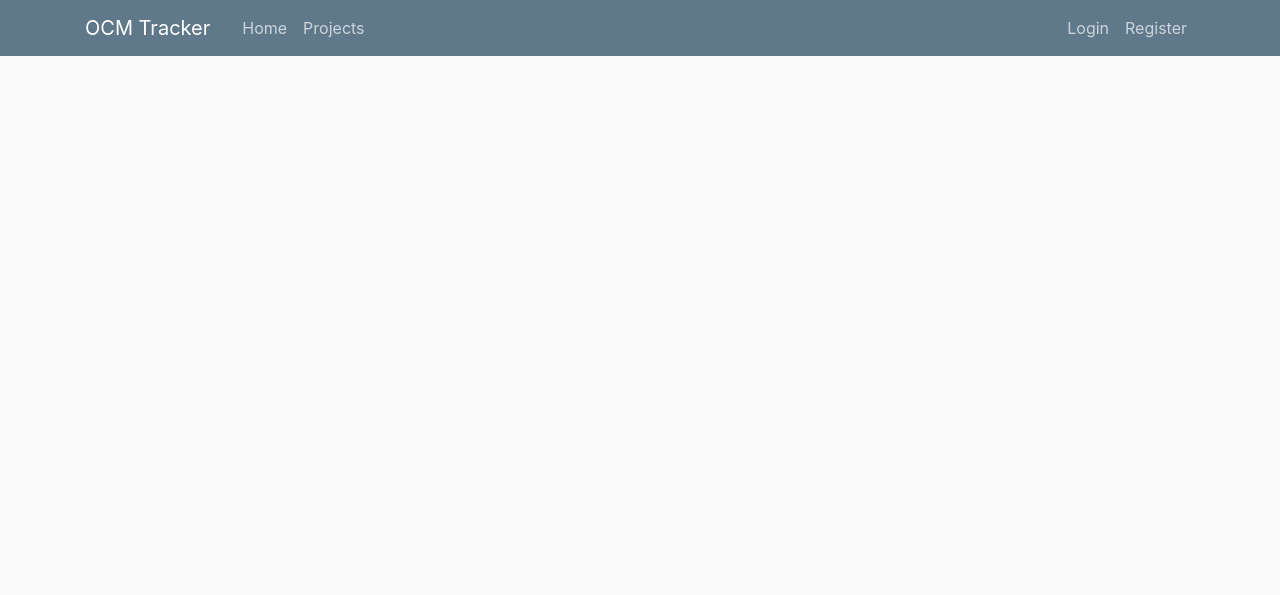
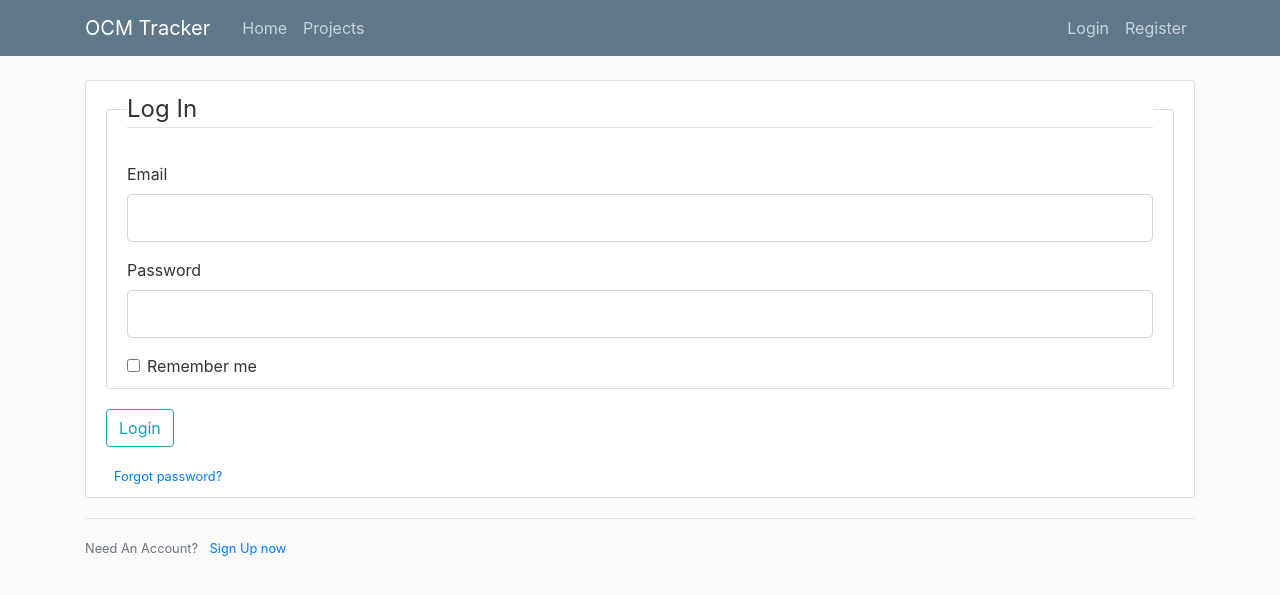
Before and after one commit to ibaf001/conexus, a Flask app: page /login in a window 1280 px wide. Shown: the top 595 px of the page. Run offline with Flask 2, Linux system fonts and the light colour scheme; some libraries are stand-ins or nearby versions.

Commit message:
Added login page

```diff
--- a/templates/login.html
+++ b/templates/login.html
@@ -1,3 +1,57 @@
 {% extends "base.html" %}
 {% block content %}
-{% endblock %}
+    <div class="content-section">
+        <form method="POST" action="">
+            {{ form.hidden_tag() }}
+            <fieldset class="content-section">
+                <legend class="border-bottom mb-4">Log In</legend>
+
+                <div class="form-group">
+                    {{ form.email.label(class="form-control-label") }}
+
+                    {% if form.email.errors %}
+                        {{ form.email(class="form-control form-control-lg is-invalid") }}
+                        <div class="invalid-feedback">
+                            {% for error in form.email.errors %}
+                                <span>{{ error }}</span>
+                            {% endfor %}
+                        </div>
+                    {% else %}
+                        {{ form.email(class="form-control form-control-lg") }}
+                    {% endif %}
+                </div>
+                <div class="form-group">
+                    {{ form.password.label(class="form-control-label") }}
+
+                    {% if form.password.errors %}
+                        {{ form.password(class="form-control form-control-lg is-invalid") }}
+                        <div class="invalid-feedback">
+                            {% for error in form.password.errors %}
+                                <span>{{ error }}</span>
+                            {% endfor %}
+                        </div>
+                    {% else %}
+                        {{ form.password(class="form-control form-control-lg") }}
+                    {% endif %}
+                </div>
+                <div class="form-check">
+                    {{ form.remember(class="form-check-input") }}
+                    {{ form.remember.label(class="form-check-label") }}
+                </div>
+
+            </fieldset>
+            <div class="form-group">
+                    {{ form.submit(class="btn btn-outline-info") }}
+            </div>
+            <small class="text-muted ml-2">
+                <a href="#">Forgot password?</a>
+            </small>
+        </form>
+    </div>
+
+    <div class="border-top pt-3">
+        <small class="text-muted">
+            Need An Account? <a class="ml-2" href="{{ url_for('register') }}">Sign Up now</a>
+        </small>
+    </div>
+{% endblock content %}
```
